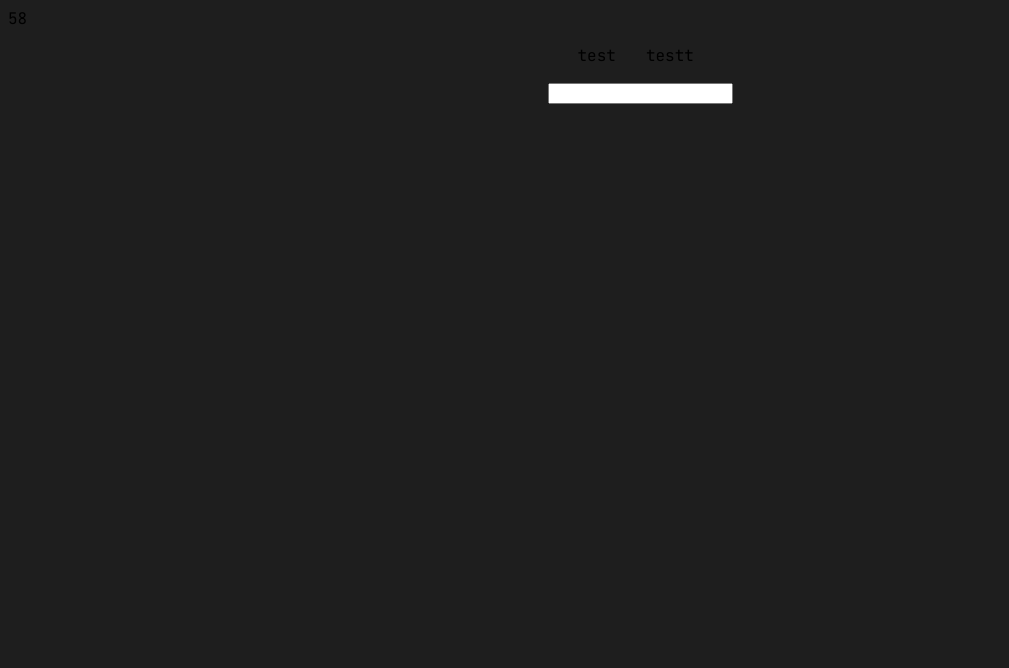
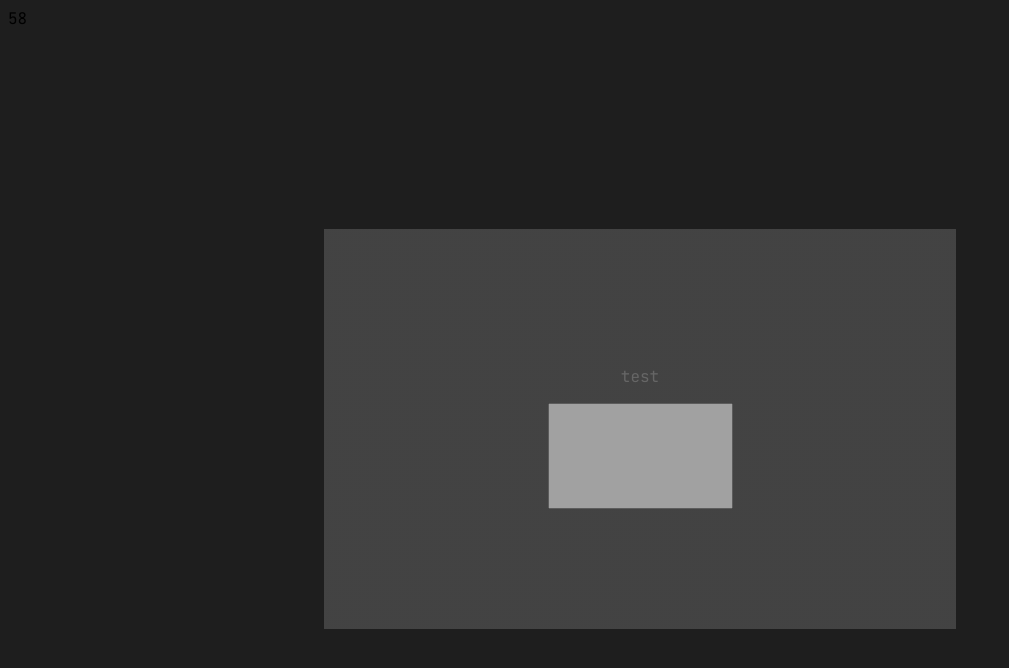
Before and after one commit to ogandi/Flex-Typer-, a React (Vite) app: page / in a window 1280 px wide. Both pictures are taken after a click on the button "Start Game". Shown: the top 668 px of the page, without its empty margins (0-1009 px from the left). Built offline with nearby package versions, Linux system fonts and the light colour scheme.

Commit message:
minor css

```diff
--- a/src/components/GameBox.jsx/GameBox.css
+++ b/src/components/GameBox.jsx/GameBox.css
@@ -0,0 +1,31 @@
+
+.game-box {
+    height: 100vh;
+    display: flex;
+    align-items: center;
+    justify-content: center;
+}
+.game-wrapper {
+    display: flex;
+    justify-content: center;
+    align-items: center;
+    flex-direction: column;
+    height: 50%;
+    width: 50%;
+    background: rgb(82,82,82);
+    background: radial-gradient(circle, rgba(82,82,82,0.7049413515406162) 100%, rgba(234,237,241,1) 100%);
+}
+
+.current {
+    color: rgba(245, 245, 245, 0.2);
+}
+
+.correct {
+    color: rgb(236, 161, 47);
+}
+
+input {
+    height: 100px;
+    opacity: 0.5;
+
+}
--- a/src/components/GameBox.jsx/GameBox.jsx
+++ b/src/components/GameBox.jsx/GameBox.jsx
@@ -1,14 +1,14 @@
 import { useState, useEffect } from "react"
 import Stopwatch from "../Stopwatch/Stopwatch"
 import * as Game from "../../Utils/findTotalCharacterCount"
-
+import "./GameBox.css"
 
 
 export default function GameBox({ setIsGameRunning, isGameRunning }) {
 
     const [userOutput, setUserOutput] = useState("")
     const [totalParagraphs, setTotalParagraphs] = useState(2)
-    const [paragraphs, setParagraphs] = useState(["   ", "test", "testt"])
+    const [paragraphs, setParagraphs] = useState(["test"])
     const [paragraphIndex, setParagraphIndex] = useState(0)
     const [characterCount, setCharacterCount] = useState(0)
     const [text, setText] = useState({ correctText: "", remainingText: "" })
@@ -55,7 +55,7 @@ export default function GameBox({ setIsGameRunning, isGameRunning }) {
 
     function checkError(userInput) {
         let errors = [];
-        let currentParagraph = checkParagraph(userInput)
+        let currentParagraph = paragraphs[0]
 
         for (let i = 0; i < userInput.length; i++) {
             if (userInput[i] !== currentParagraph[i]) {
@@ -66,21 +66,21 @@ export default function GameBox({ setIsGameRunning, isGameRunning }) {
         return errors;
     }
 
-    function checkParagraph(userInput) {
-        if (userInput[0] === " ") {
-            return ""
-        }
-        for (let i = 0; i < paragraphs.length; i++) {
-            if (userInput[0] === paragraphs[i][0]) {
-                setParagraphIndex(i)
-                return paragraphs[i]
-            }
-        }
-    }
+    // function checkParagraph(userInput) {
+    //     if (userInput[0] === " ") {
+    //         return ""
+    //     }
+    //     for (let i = 0; i < paragraphs.length; i++) {
+    //         if (userInput[0] === paragraphs[i][0]) {
+    //             setParagraphIndex(i)
+    //             return paragraphs[i]
+    //         }
+    //     }
+    // }
 
     function checkProgress(userInput) {
-        let currentParagraph = checkParagraph(userInput)
-
+        // let currentParagraph = checkParagraph(userInput)
+        let currentParagraph = paragraphs[0]
 
         if (userInput.length === currentParagraph.length && errors.length === 0) {
             if (totalParagraphs - 1 === 0) {
@@ -91,14 +91,14 @@ export default function GameBox({ setIsGameRunning, isGameRunning }) {
         }
     }
 
-    function nextParagraph(currentParagraph) {
-        let index = paragraphs.indexOf(currentParagraph)
-        let poppedParagraph = paragraphs.filter((p, i) => i !== index)
-        setParagraphs(poppedParagraph)
-        setTotalParagraphs(totalParagraphs - 1)
-        setParagraphIndex(0)
-        setUserOutput("")
-    }
+    // function nextParagraph(currentParagraph) {
+    //     let index = paragraphs.indexOf(currentParagraph)
+    //     let poppedParagraph = paragraphs.filter((p, i) => i !== index)
+    //     setParagraphs(poppedParagraph)
+    //     setTotalParagraphs(totalParagraphs - 1)
+    //     setParagraphIndex(0)
+    //     setUserOutput("")
+    // }
 
     function resetGame() {
         // console.log('You win!');
@@ -110,16 +110,6 @@ export default function GameBox({ setIsGameRunning, isGameRunning }) {
     }
 
 
-
-
-
-    // function handleinput(e) {
-    //     console.log(e.key)
-    //     let userInput = e.key
-    //     setUserOutput(prevOutput => prevOutput + userInput); // Append the new key to the existing output
-    //     setErrors(checkError(userOutput + userInput));
-    //     checkProgress(userOutput + userInput)
-    // }
 
 
     return (
@@ -160,7 +150,7 @@ export default function GameBox({ setIsGameRunning, isGameRunning }) {
                             ))}
                         </div>
 
-                        <input value={userOutput} onInput={handleInput} />
+                        <input tabIndex={0} value={userOutput} onInput={handleInput} />
                     </div>
                     :
                     <div>
--- a/src/components/GameLandingPage/GameLandingPage.css
+++ b/src/components/GameLandingPage/GameLandingPage.css
@@ -23,7 +23,7 @@ font-family: 'JetBrains Mono', monospace;
 }
 .landing-page-wrapper header span{
     /* position: ; */
-    animation: fadeInOut 2s infinite;
+    animation: fadeInOut 1s infinite;
 }
 
 @keyframes fadeInOut {
--- a/src/components/UI.css
+++ b/src/components/UI.css
@@ -2,7 +2,7 @@
     border: 1px solid black;
 } */
 
-.game-box {
+/* .game-box {
     display: flex;
     align-items: center;
     justify-content: center;
@@ -29,4 +29,4 @@
 
 .wrong {
     color: red;
-}
+} */
```
Also changed, not shown: src/components/GameLandingPage/GameLandingPage.jsx (indentation only).
